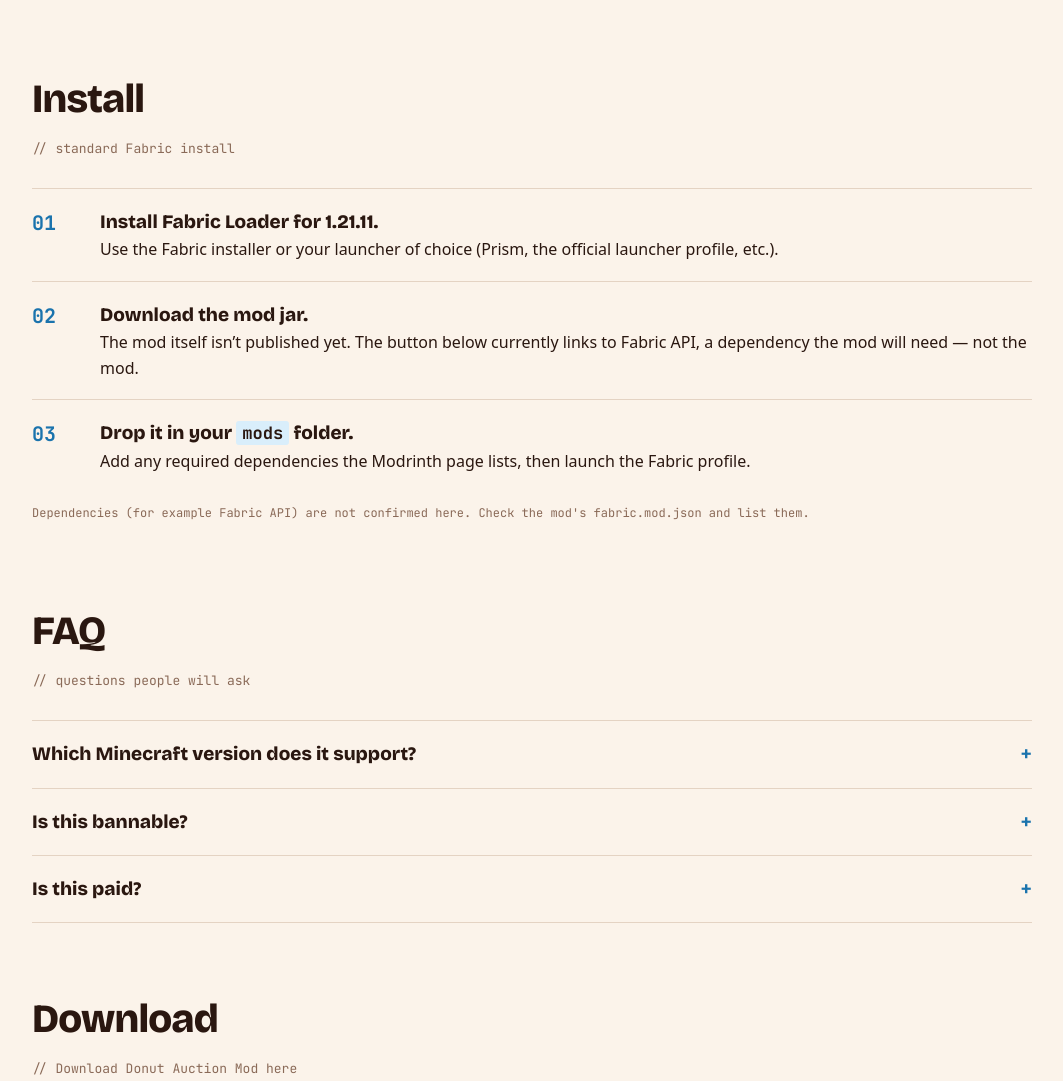
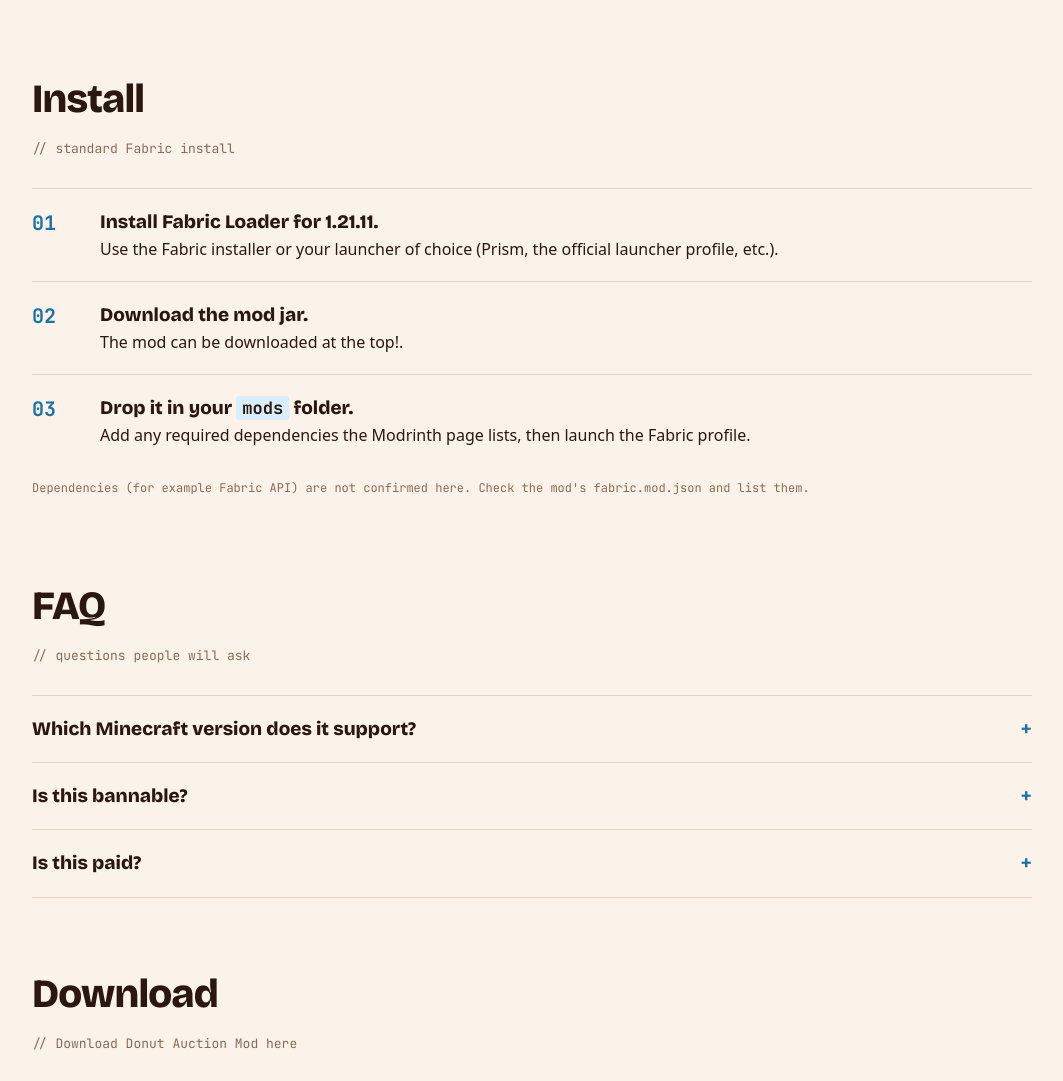
Before and after one commit to donutauctionmod/Donut-Auction-Mod, a plain HTML site: page index.html in a window 1280 px wide. Shown: the part 2058-3139 px from the top of the page, without its empty margins (108-1171 px from the left). Drawn offline with nearby package versions, Linux system fonts and the light colour scheme.

Commit message:
Update index.html

```diff
--- a/index.html
+++ b/index.html
@@ -287,7 +287,7 @@ footer{margin-top:80px;padding:28px 0 48px;border-top:2px solid var(--ink);font-
       <p class="kicker">// standard Fabric install</p>
       <ol class="steps">
         <li><div><strong>Install Fabric Loader for 1.21.11.</strong><br>Use the Fabric installer or your launcher of choice (Prism, the official launcher profile, etc.).</div></li>
-        <li><div><strong>Download the mod jar.</strong><br>The mod itself isn’t published yet. The button below currently links to Fabric API, a dependency the mod will need — not the mod.</div></li>
+        <li><div><strong>Download the mod jar.</strong><br>The mod can be downloaded at the top!.</div></li>
         <li><div><strong>Drop it in your <code>mods</code> folder.</strong><br>Add any required dependencies the Modrinth page lists, then launch the Fabric profile.</div></li>
       </ol>
       <p class="note">Dependencies (for example Fabric API) are not confirmed here. Check the mod's fabric.mod.json and list them.</p>
```
